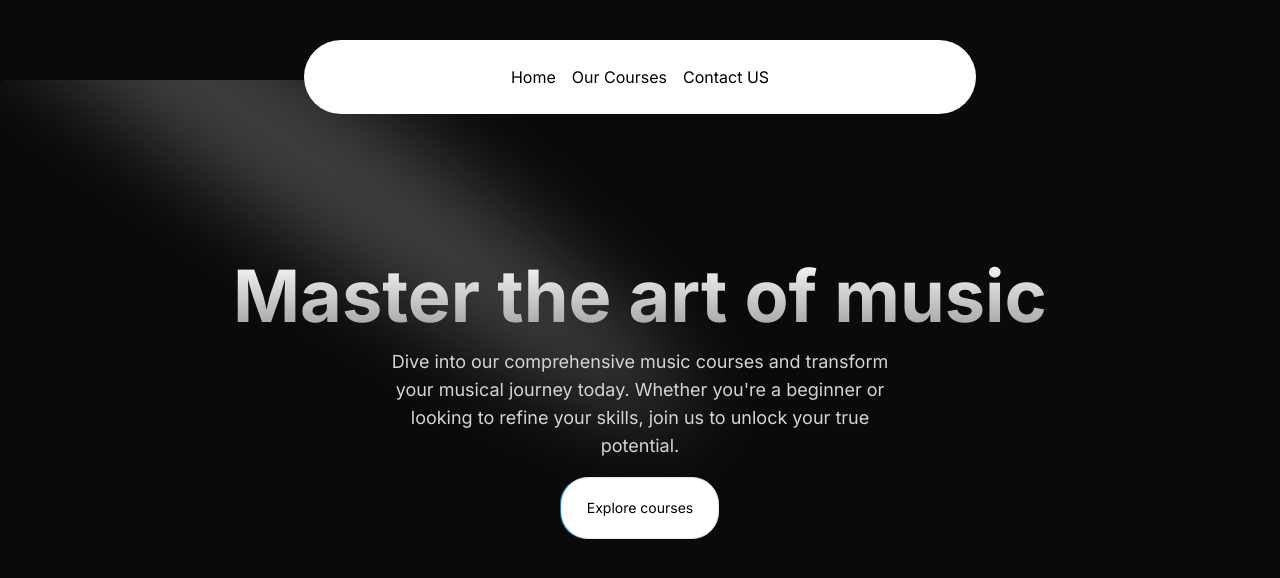
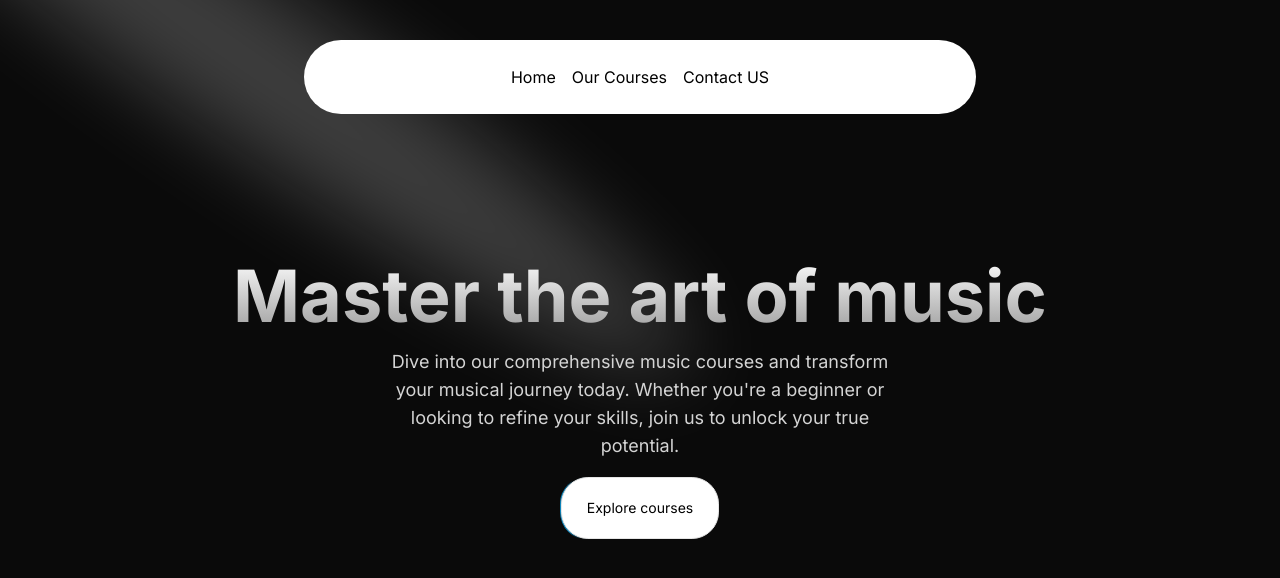
Before and after one commit to NotTushar-dotcom/learningnext, a Next.js app: page / in a window 1280 px wide. Shown: the top 578 px of the page. Built offline with nearby package versions, Linux system fonts and the light colour scheme.

Commit message:
fix the moving border

```diff
--- a/src/app/page.tsx
+++ b/src/app/page.tsx
@@ -1,9 +1,13 @@
 import HeroSection from "../components/HeroSection";
+import { Spotlight } from "@/src/components/ui/Spotlight";
 
 export default function Home() {
   return (
     <main className="min-h-screen bg-black/[0.96] antialiased bg-grid-white/[0.02] pt-20" >
-
+      <Spotlight
+        className="-top-40 left-0 md:left-60 md:-top-20"
+        fill="white"
+      />
       <HeroSection />
     </main>
   );
--- a/src/components/HeroSection.tsx
+++ b/src/components/HeroSection.tsx
@@ -7,10 +7,6 @@
     <div
     className="h-auto md:h-[40rem] w-full rounded-md flex flex-col items-center justify-center relative overflow-hidden mx-auto py-10 md:py-0"
     >
-        <Spotlight
-        className="-top-40 left-0 md:left-60 md:-top-20"
-        fill="white"
-      />
         <div className="p-4 relative z-10 w-full text-center" >
             <h1
             className="mt-20 md:mt-0 text-4xl md:text-7xl font-bold bg-clip-text text-transparent bg-gradient-to-b from-neutral-50 to-neutral-400"
@@ -22,7 +18,7 @@
                 <Link href={"/courses"}>
                     <Button
                     borderRadius="1.75rem"
-                    className="bg-white dark:bg-black text-black dark:text-white border-neutral-200 dark:border-slate-800"
+                    className="bg-white dark:bg-black text-black dark:text-white border-neutral-200 dark:border-slate-800 cursor-pointer"
                     >
                     Explore courses
                     </Button>
--- a/src/components/ui/moving-border.tsx
+++ b/src/components/ui/moving-border.tsx
@@ -8,7 +8,7 @@
   useTransform,
 } from "motion/react";
 import { useRef } from "react";
-import { cn } from "@/lib/utils";
+import { cn } from "@/src/lib/utils";
 
 export function Button({
   borderRadius = "1.75rem",
```
